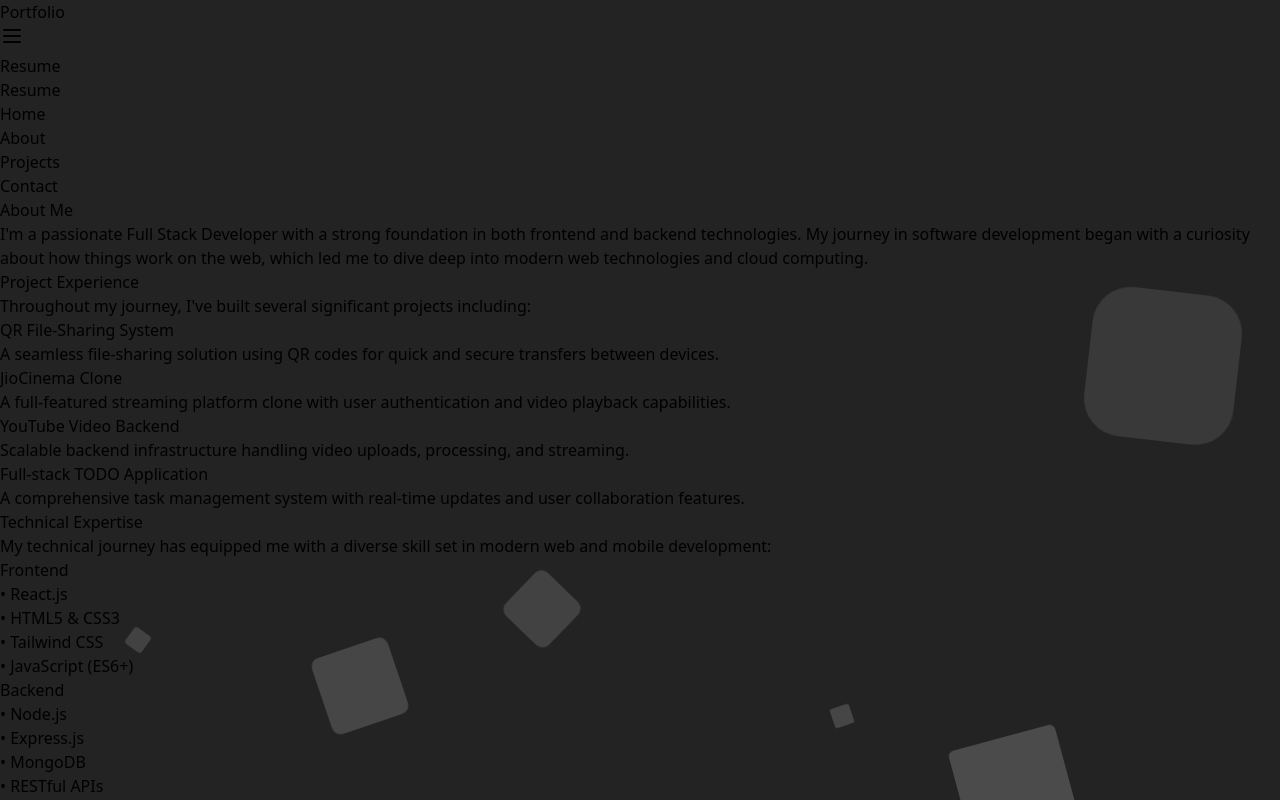
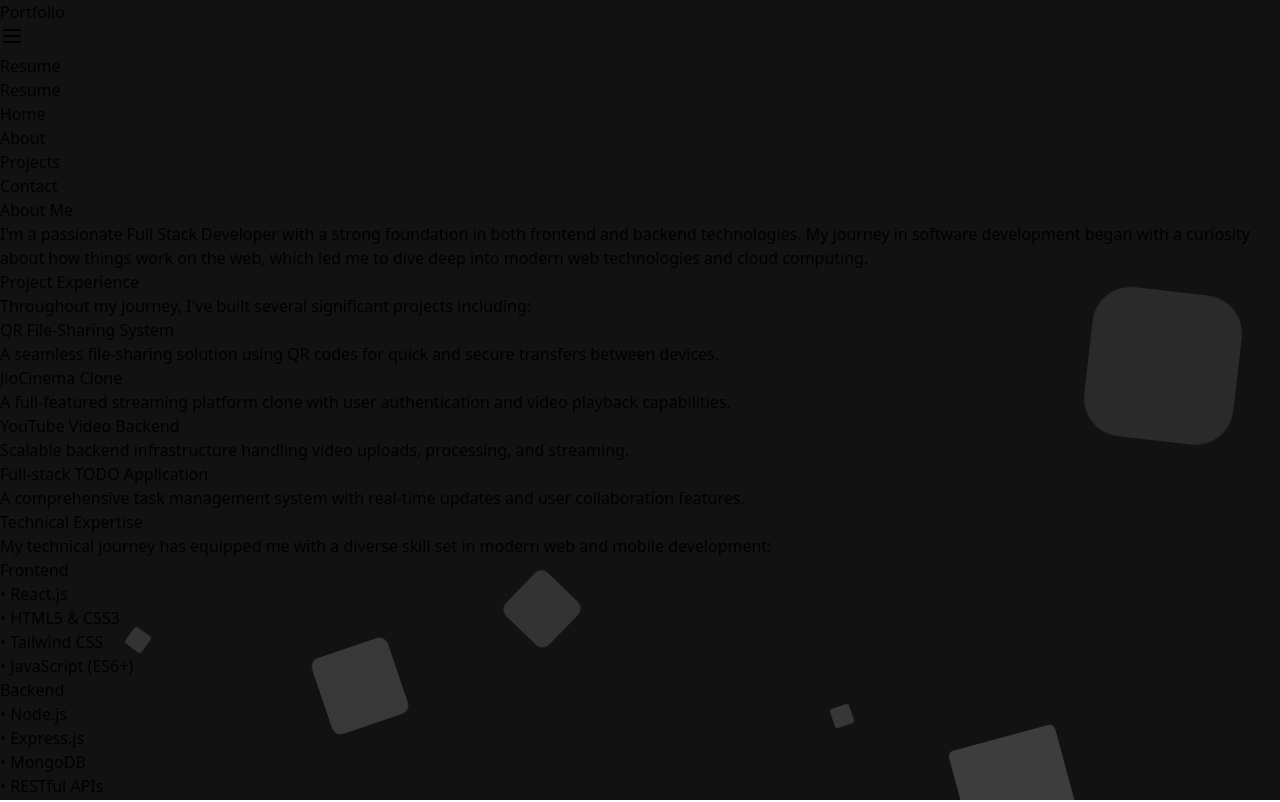
Before and after one commit to bibhanshu12/bibhanshu-portfolio, a React (Vite) app: page /about in a window 1280 px wide. Shown: the top 802 px of the page. Built offline with nearby package versions, Linux system fonts and the light colour scheme.

Commit message:
Update About section styles and improve Projects layout

```diff
--- a/src/Components/About/About.jsx
+++ b/src/Components/About/About.jsx
@@ -102,7 +102,7 @@ export default function Aboutus() {
           <div className="pt-6">
             <h3 className="text-2xl font-semibold text-blue-300 mb-4">Core Technologies</h3>
             <div className="flex flex-wrap gap-3">
-              <span className="px-4 py-2 bg-blue-500/20 rounded-full text-blue-300">React.js</span>
+              <span className="px-4 py-2 bg- rounded-full text-blue-300">React.js</span>
               <span className="px-4 py-2 bg-blue-500/20 rounded-full text-blue-300">Node.js</span>
               <span className="px-4 py-2 bg-blue-500/20 rounded-full text-blue-300">Android</span>
               <span className="px-4 py-2 bg-blue-500/20 rounded-full text-blue-300">AWS</span>
--- a/src/Components/Projects.jsx
+++ b/src/Components/Projects.jsx
@@ -60,11 +60,11 @@ const Projects = () => {
     ];
 
     return (
-        <section id="projects" className="w-auto py-12 px-4 md:px-8">
+        <section id="projects" className="w-auto py-12 px-4 md:px-8 ">
             <div className="max-w-7xl mx-auto">
                 <h2 className="text-3xl font-bold text-center mb-12 text-white">My Projects</h2>
 
-                <div className="grid grid-cols-1 sm:grid-cols-2 lg:grid-cols-3 gap-6">
+                <div className="grid grid-cols-1 sm:grid-cols-2 lg:grid-cols-3 gap-6 ">
                     {projects.map((project, index) => {
                         const words = project.description.split(" ");
                         const shortDescription = words.slice(0, 8).join(" ") + (words.length > 8 ? "..." : "");
@@ -76,7 +76,7 @@ const Projects = () => {
                             >
 
                                 {/* Card Content */}
-                                <div className="p-6 flex-grow">
+                                <div className="p-6 flex-grow border-4 border-gray-800 rounded-lg">
                                     {project.image && (
                                         <img className="rounded-md mb-3" src={project.image} alt={project.title} />
                                     )}
--- a/src/index.css
+++ b/src/index.css
@@ -50,7 +50,7 @@
 */
 .area {
 	/* background: rgb(1, 12, 29); */
-	background:#232323;
+	background:#121212;
 	background: -webkit-linear-gradient(to left, #8f94fb, #4e54c8);
 	width: 100%;
 	height: 100vh;
```
